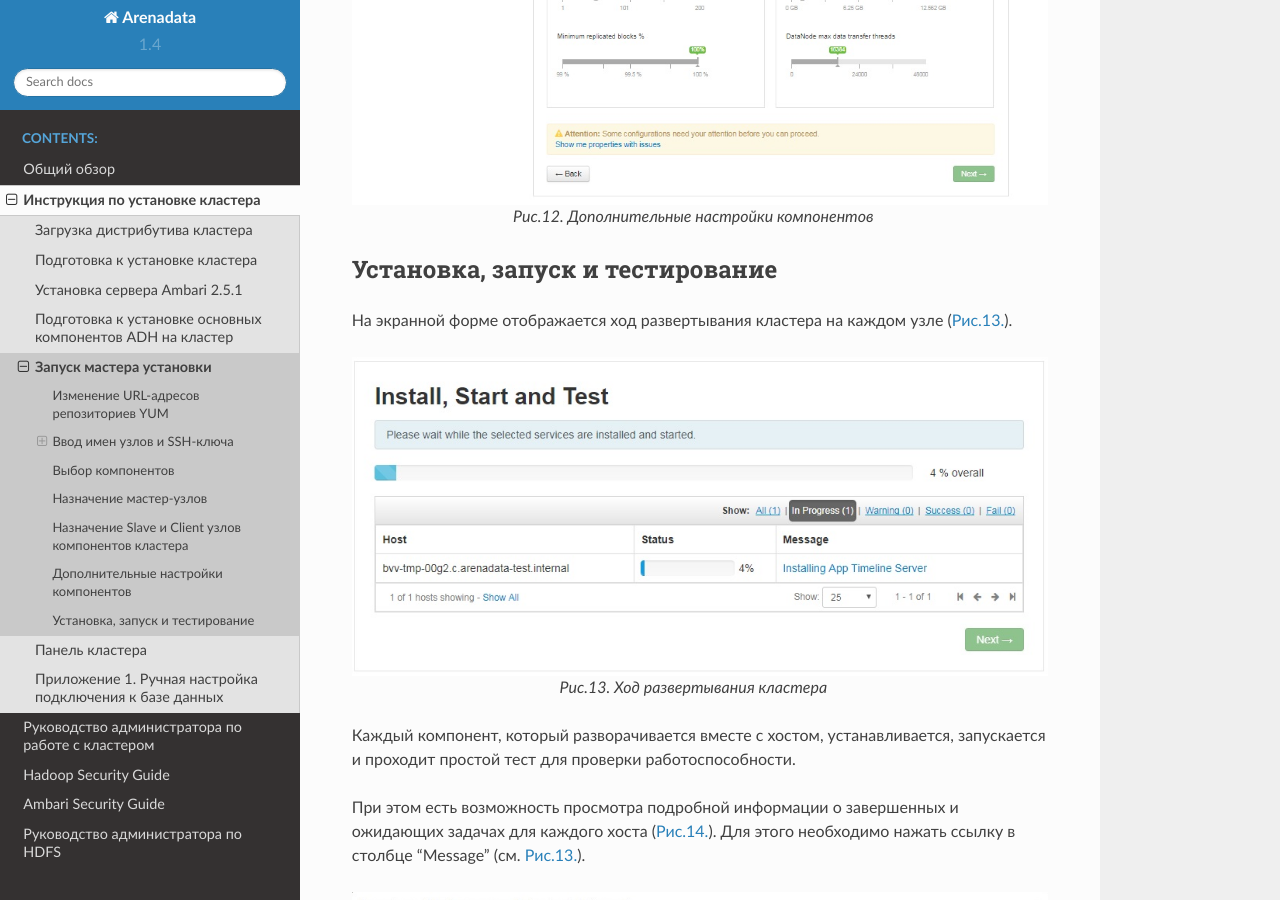
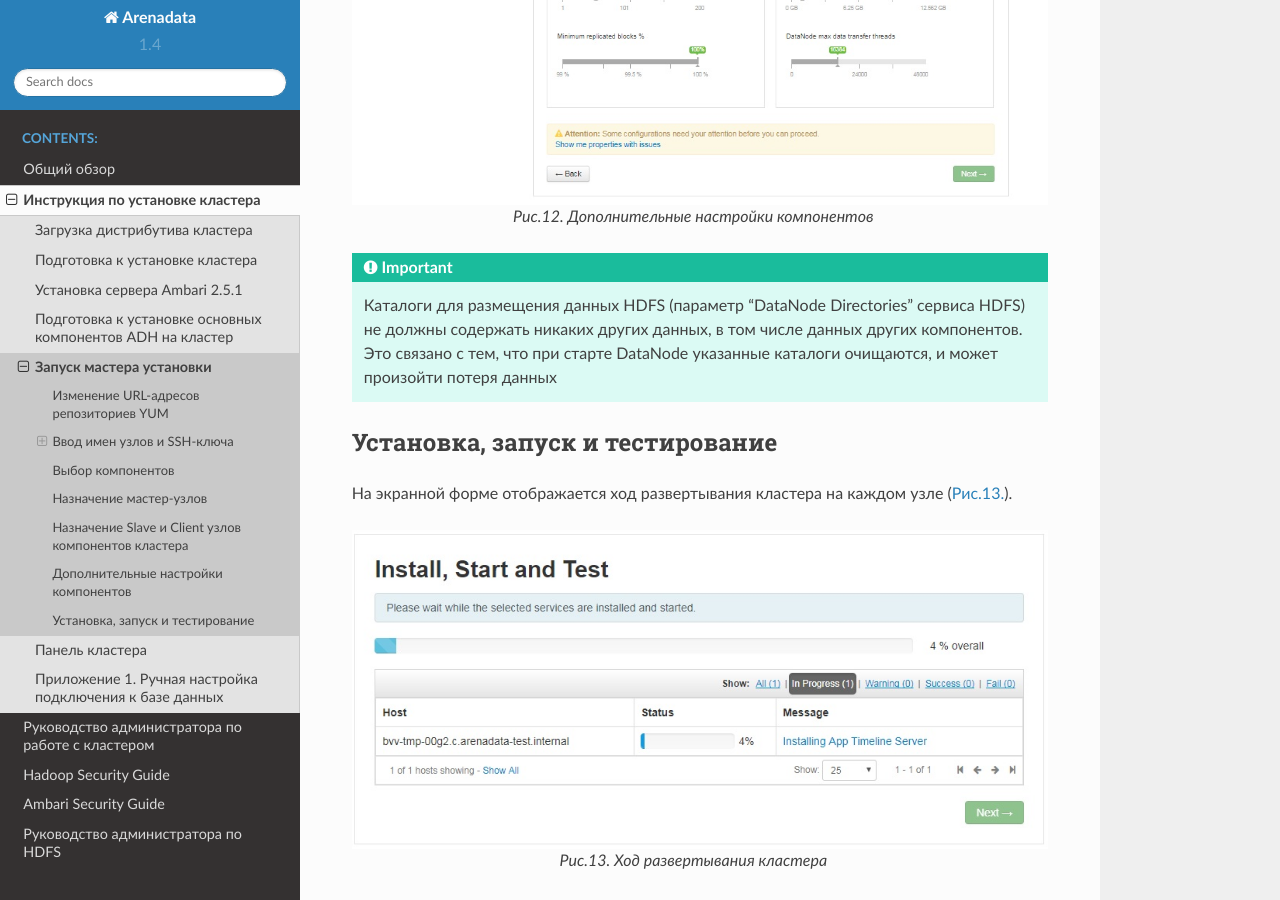
Before and after one commit to arenadata/docs_adps, a Sphinx documentation site: the page built from source/install/master.rst, in a window 1280 px wide and 900 px high, scrolled down 6123 px. Built offline with Sphinx 7.4.7 and the Read the Docs theme 2.0.0, drawn with Linux system fonts in a browser that asks for light colours.

Commit message:
Update master.rst

```diff
--- a/source/install/master.rst
+++ b/source/install/master.rst
@@ -152,6 +152,9 @@ Ambari-агент зарегистрируется на сервере при е
    Рис.12. Дополнительные настройки компонентов
 
 
+.. important:: Каталоги для размещения данных HDFS (параметр "DataNode Directories" сервиса HDFS) не должны содержать никаких других данных, в том числе данных других компонентов. Это связано с тем, что при старте DataNode указанные каталоги очищаются, и может произойти потеря данных
+
+
 Установка, запуск и тестирование
 ^^^^^^^^^^^^^^^^^^^^^^^^^^^^^^^^
 
```
